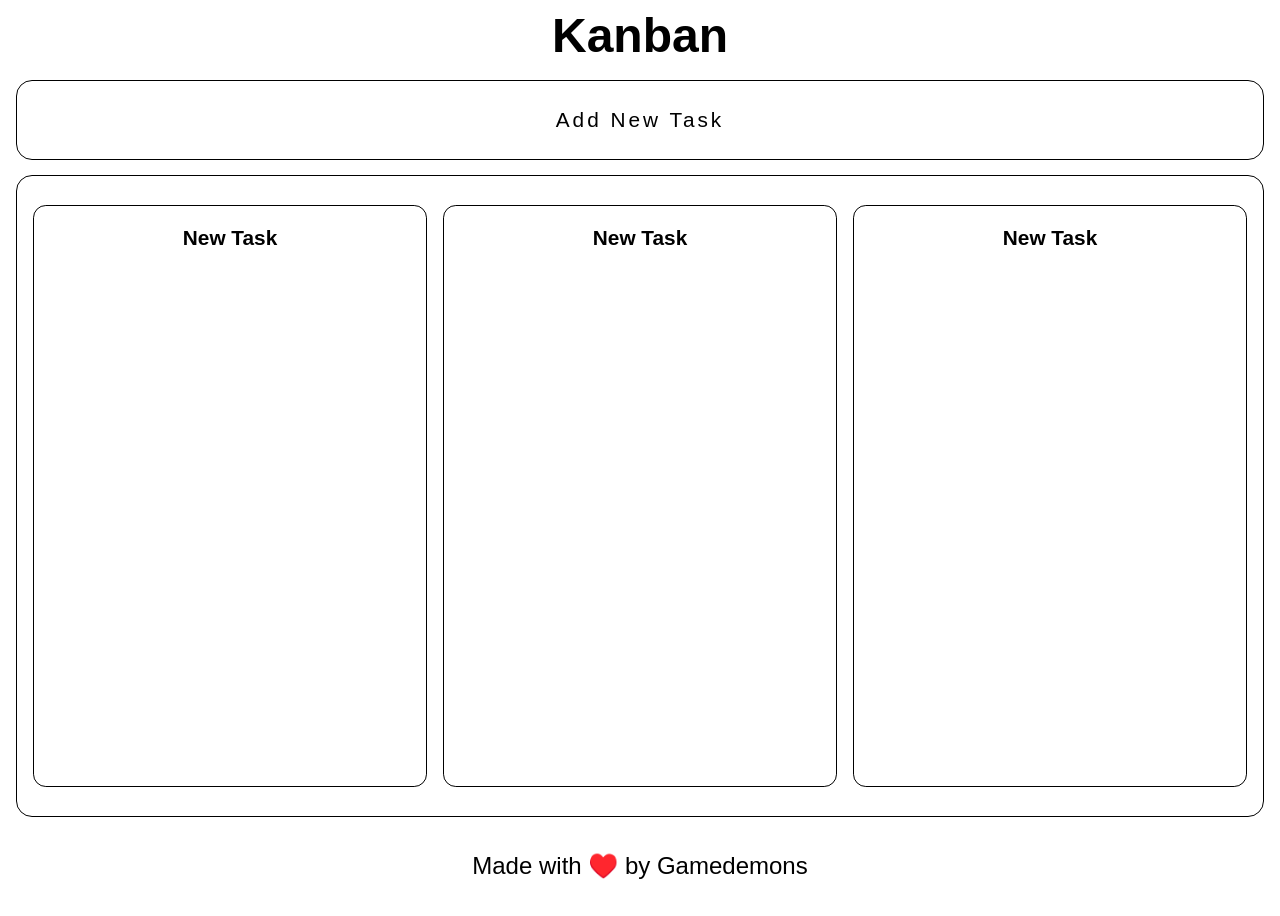
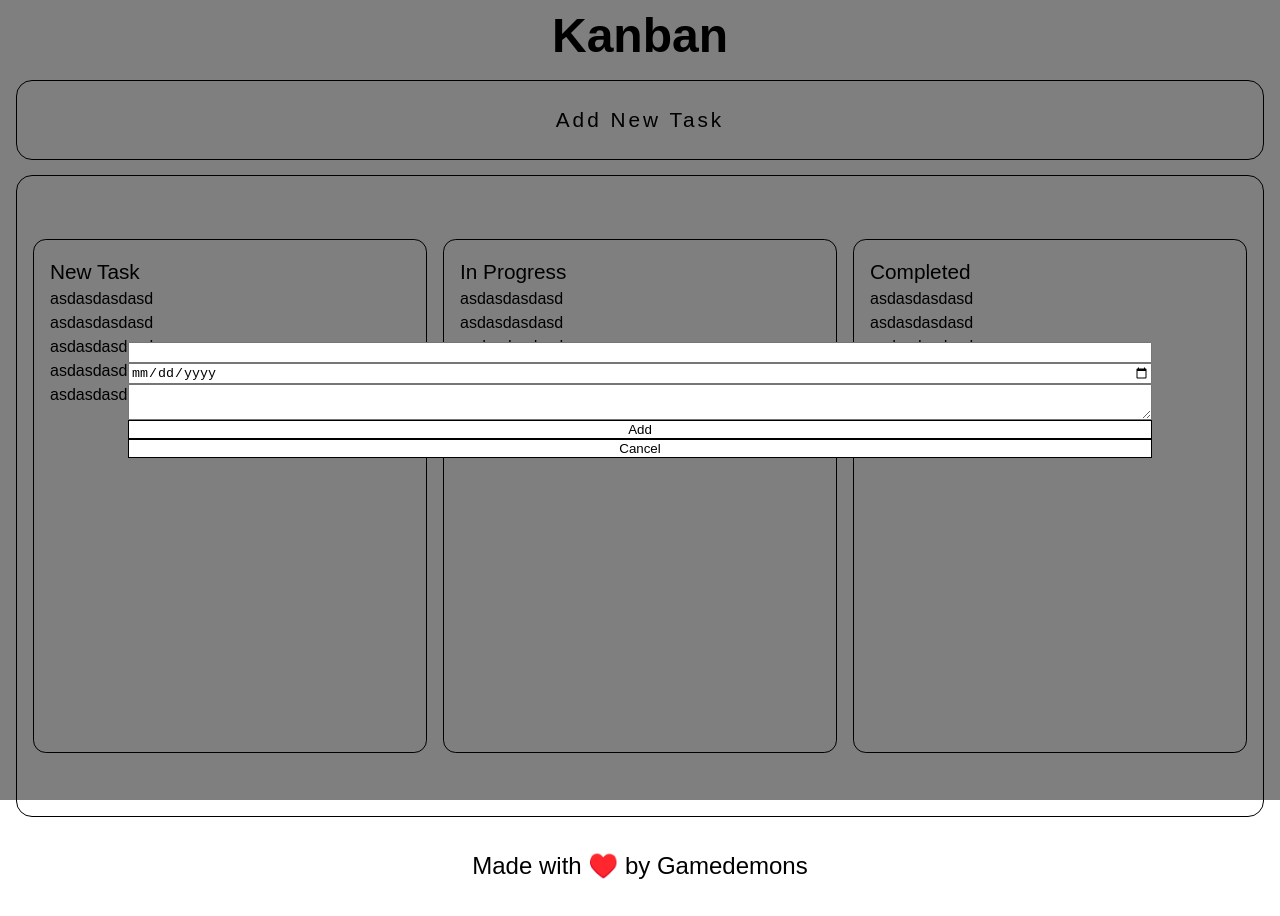
Before and after one commit to metacube-manthan-rajoria/GET_003_Chapter_010, a React (Vite) app: page / in a window 1280 px wide. Built offline with nearby package versions, Linux system fonts and the light colour scheme.

Commit message:
added basic modal code

```diff
--- a/src/App.css
+++ b/src/App.css
@@ -28,6 +28,23 @@ footer {
   display: grid;
   justify-content: center;
   align-self: end;
+}
+
+#new_task_dialog_bg {
+  display: grid;
+  align-items: center;
+  background-color: rgba(0, 0, 0, 0.5);
+  position: fixed;
+  width: 100%;
+  height: 100vh;
+}
+
+#new_task_dialog {
+  width: 80%;
+
+  display: flex;
+  flex-direction: column;
+  justify-self: center;
 }
 
 /* Header */
@@ -62,20 +79,23 @@ header > h1 {
 }
 
 .task_board {
-  display: grid;
-  justify-items: center;
-
   border: var(--border-dev);
   border-radius: 0.8rem;
 
   padding: 1rem;
-  height: 90%;
-  min-height: 20rem;
+  min-height: 30rem;
 }
 
 .task_board_type {
   margin: 0;
+  margin-bottom: 0.5rem;
   font-size: 1.3rem;
+}
+
+.task_list {
+  list-style: none;
+  padding: 0;
+  margin: 0;
 }
 
 /* Footer */
--- a/src/components/Header.tsx
+++ b/src/components/Header.tsx
@@ -1,10 +1,32 @@
+import NewTaskDropdown from "./UI/NewTaskDropdown";
+
 const Header = () => {
+	let mouseDownAnimation = (e: Event) => {
+		(e.target as HTMLElement).style.scale = "0.98";
+	}
+	let mouseUpAnimation = (e: Event) => {
+		(e.target as HTMLElement).style.scale = "1";
+	}
+
+	let showNewTaskDialog = () => {
+
+	}
+
 	return (
 		<header>
 			<h1>
 				Kanban
 			</h1>
-		<button id="add_task_button">Add New Task</button>
+			<button
+				id="add_task_button"
+				onMouseDown={(e:any)=>{mouseDownAnimation(e)}}
+				onMouseUp={(e:any) => {mouseUpAnimation(e)}}
+				onClick={()=>{showNewTaskDialog()}}
+			>
+				Add New Task
+			</button>
+
+			<NewTaskDropdown display=""></NewTaskDropdown>
 		</header>
 	);
 };
--- a/src/components/Main.tsx
+++ b/src/components/Main.tsx
@@ -1,12 +1,13 @@
 import TaskBoard from "./UI/TaskBoard"
 
 const Main = () => {
+    let boardTypes: string[] = ["New Task", "In Progress", "Completed"];
     return (
         <main>
             <div id="task_board_wrapper">
-            <TaskBoard></TaskBoard>
-            <TaskBoard></TaskBoard>
-            <TaskBoard></TaskBoard>
+                {boardTypes.map((boardType: string) => {
+                    return <TaskBoard type={boardType} key={boardType}/>
+                })}
             </div>
         </main>
     )
--- /dev/null
+++ b/src/components/UI/NewTaskDropdown.tsx
@@ -0,0 +1,18 @@
+const NewTaskDropdown = (props: any) => {
+    return (
+        <div id="new_task_dialog_bg">
+            <form id="new_task_dialog">
+                <input type="text" name="" id="" />
+                <input type="date" name="" id="" /><span></span>
+                <span></span>
+
+                <textarea name="" id=""></textarea>
+
+                <button type="button">Add</button>
+                <button type="button">Cancel</button>
+            </form>
+        </div>
+    );
+};
+
+export default NewTaskDropdown;
--- a/src/components/UI/Task.tsx
+++ b/src/components/UI/Task.tsx
@@ -1,7 +1,7 @@
 const Task = () => {
   return (
     <div className="">
-
+        asdasdasdasd
     </div>
   )
 }
--- a/src/components/UI/TaskBoard.tsx
+++ b/src/components/UI/TaskBoard.tsx
@@ -1,11 +1,17 @@
-const TaskBoard = () => {
+import Task from "./Task"
+
+const TaskBoard = (props: any) => {
   return (
     <div className="task_board">
-        <h2 className="task_board_type">
-            New Task
-        </h2>
+        <span className="task_board_type">
+            {props.type}
+        </span>
         <ul className="task_list">
-
+            <Task></Task>
+            <Task></Task>
+            <Task></Task>
+            <Task></Task>
+            <Task></Task>
         </ul>
     </div>
   )
--- a/src/index.css
+++ b/src/index.css
@@ -30,6 +30,7 @@ button:hover {
   color: var(--button-bgcolor);
   background-color: var(--button-color);
   box-shadow: 8px 8px 10px greenyellow;
+  cursor: cell;
 }
 
 @media (prefers-color-scheme: dark) {
```
Lines whose indentation alone changed are shown as unchanged.
